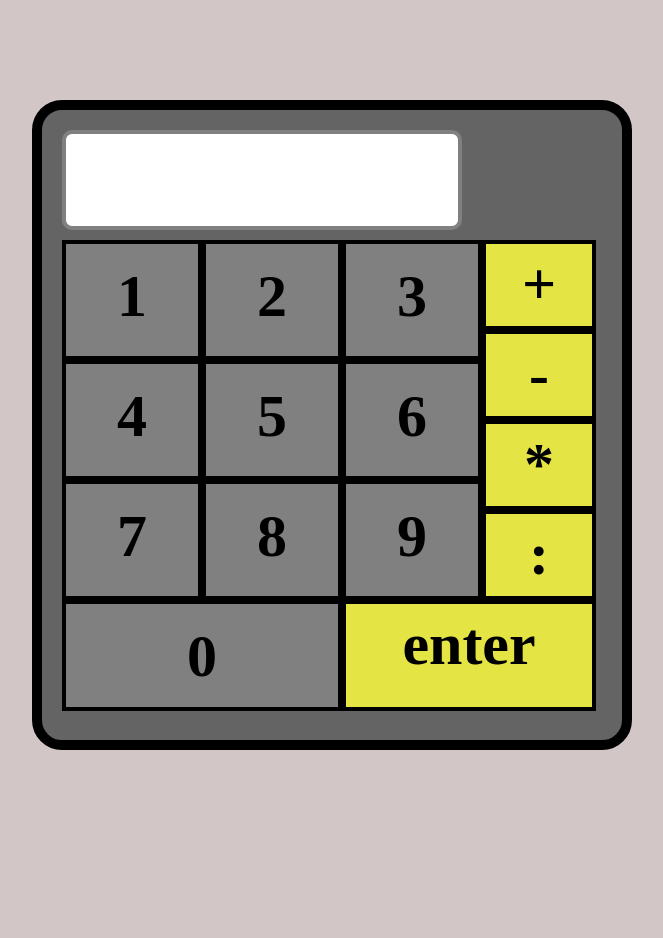
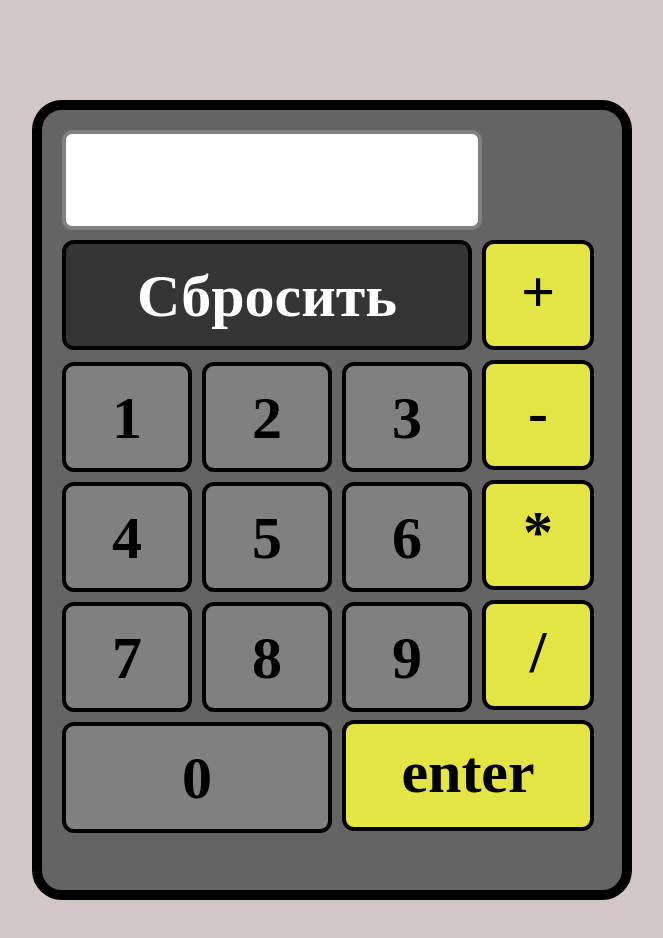
Before and after one commit to pasca1303/calculator, a plain HTML site: page index.html in a window 1280 px wide. Shown: the top 938 px of the page, without its empty margins (368-1031 px from the left). Drawn offline with Linux system fonts and the light colour scheme.

Commit message:
commit end calculator

```diff
--- a/#source/scss/style.scss
+++ b/#source/scss/style.scss
@@ -13,7 +13,7 @@
 }
 .calculator {
     width: 600px;
-    height: 650px;
+    height: 800px;
     margin: 0 auto;
     border: 10px solid black;
     border-radius: 30px;
@@ -22,13 +22,27 @@
 &__screen {}
 
 &__screen-input {
-    width: 400px;
+    width: 420px;
     height: 100px;
-    font-size: 35px;
+    font-size: 50px;
     border: 4px solid gray;
     border-radius: 10px;
     padding: 0px 0px 0px 20px ;
 }
+&__buttons-reset {
+    width: 400px;
+    height: 110px;
+    background-color: gray;
+    border: 4px solid black;
+    font-size: 60px;
+    color: white;
+    padding-top: 22px ;
+    text-align: center;
+    font-weight: 700;
+    display: block;
+    border-radius: 12px;
+}
+
 
 &__buttons {
     width: 100%;
@@ -36,33 +50,59 @@
     margin: 10px 0px 0px 0px;
     display: flex;
 
-&_0-9 {
-    width: 420px;
-    display: grid;
-    grid-template-columns: 140px 140px 140px;
-    grid-template-rows:120px 120px 120px ;
+&_body{
+    &_reset {
+        width: 410px;
+        height: 110px;
+        background-color: rgb(53, 53, 53);
+        border: 4px solid black;
+        font-size: 60px;
+        color: rgb(255, 255, 255);
+        padding-top: 22px ;
+        text-align: center;
+        font-weight: 700;
+        border-radius: 12px;
+    }
+    &_reset:hover{
+        background-color: rgb(87, 87, 87);
+    }
+
+    &_reset:active{
+        background-color: rgb(42, 42, 42);
+    }
+
+    &_0-9 {
+        margin-top: 12px;
+        width: 420px;
+        display: grid;
+        grid-template-columns: 140px 140px 120px;
+        grid-template-rows:120px 120px 120px ;
+    }
+
 }
 
-.num{
-    width: 140px;
-    height: 120px;
+.btn-num{
+    width: 130px;
+    height: 110px;
     background-color: gray;
     border: 4px solid black;
     font-size: 60px;
     padding-top: 22px ;
     text-align: center;
     font-weight: 700;
+    border-radius: 12px;
 
 }
-.num:last-child {
-    width: 280px;
+.btn-num:last-child {
+    width: 270px;
     height: 111px;
 }
-.num:hover{
+
+.btn-num:hover{
 
     background-color: rgb(157, 157, 157);
 }
-.num:active{
+.btn-num:active{
     background-color: rgb(106, 106, 106);
 }
 &_1 {
@@ -86,7 +126,12 @@
 &_9 {}
 
 
-&__buttons-signs {
+&_signs {
+    width: 120px;
+    display: grid;
+    grid-template-columns: 120px ;
+    grid-template-rows: 120px 120px 120px 120px 120px ;
+
 }
 
 
@@ -94,14 +139,15 @@
 
 .sign {
 
-    width: 114px;
-    height: 90px;
+    width: 112px;
+    height: 110px;
     background-color: rgb(228, 228, 68);
     border: 4px solid black;
     font-size: 60px;
-    padding-top: 10px ;
+    padding-top: 18px ;
     text-align: center;
     font-weight: 700;
+    border-radius: 12px;
 }
 .sign:hover{
     background-color: rgb(255, 255, 138);
@@ -110,11 +156,10 @@
     background-color: rgb(178, 178, 55);
 }
 .sign:last-child {
-    width: 254px;
+    width: 252px;
     height: 111px;
     position: relative;
     left: -140px;
-
 }
 .sign-plus {
 }
@@ -126,4 +171,11 @@
 }
 .sign-enter {
 }
+
+
+
+
 }
+// .calculator__buttons_body_reset:hover {
+//     background-color: rgb(88, 88, 88);
+// }
--- a/index.html
+++ b/index.html
@@ -13,23 +13,29 @@
                 <input type="text" class="calculator__screen-input calculator__result-field">
             </div>
             <div class="calculator__buttons">
-                <div class="calculator__buttons_0-9">
-                    <div class="calculator__buttons_1 num">1</div>
-                    <div class="calculator__buttons_2 num">2</div>
-                    <div class="calculator__buttons_3 num">3</div>
-                    <div class="calculator__buttons_4 num">4</div>
-                    <div class="calculator__buttons_5 num">5</div>
-                    <div class="calculator__buttons_6 num">6</div>
-                    <div class="calculator__buttons_7 num">7</div>
-                    <div class="calculator__buttons_8 num">8</div>
-                    <div class="calculator__buttons_9 num">9</div>
-                    <div class="calculator__buttton_0 num">0</div>
+                <div class="calculator__buttons_body">
+                    <div class="calculator__buttons_body_reset btn-reset">
+                        Сбросить
+                    </div>
+                    <div class="calculator__buttons_body_0-9">
+                        <div class="calculator__buttons_1 btn-num">1</div>
+                        <div class="calculator__buttons_2 btn-num">2</div>
+                        <div class="calculator__buttons_3 btn-num">3</div>
+                        <div class="calculator__buttons_4 btn-num">4</div>
+                        <div class="calculator__buttons_5 btn-num">5</div>
+                        <div class="calculator__buttons_6 btn-num">6</div>
+                        <div class="calculator__buttons_7 btn-num">7</div>
+                        <div class="calculator__buttons_8 btn-num">8</div>
+                        <div class="calculator__buttons_9 btn-num">9</div>
+                        <div class="calculator__buttton_0 btn-num">0</div>
+                    </div>
+
                 </div>
-                <div class="calculator__buttons-signs">
-                    <div class="sign-plus sign">+</div>
-                    <div class="sign-minus sign">-</div>
-                    <div class="sign-multiply sign">*</div>
-                    <div class="sign-divide sign">:</div>
+                <div class="calculator__buttons_signs">
+                    <div class="sign-plus sign btn-num">+</div>
+                    <div class="sign-minus sign btn-num">-</div>
+                    <div class="sign-multiply sign btn-num">*</div>
+                    <div class="sign-divide sign btn-num">/</div>
                     <div class="sign-enter sign ">enter</div>
                 </div>
             </div>
--- a/js/script.js
+++ b/js/script.js
@@ -4,27 +4,26 @@ document.addEventListener('DOMContentLoaded', function(){
     form.addEventListener('submit', function(e){
         e.preventDefault()
     })
-    var res_field = document.querySelector(".calculator_result-field")
+    var res_field = document.querySelector(".calculator__result-field")
 
-    var btn_num = document.querySelector(".num")
-    //let btn_reset = document.querySelectorAll(".js--btn--reset")
+    var btn_num = document.querySelectorAll(".btn-num")
+    let btn_reset = document.querySelector(".btn-reset")
     var btn_calc = document.querySelector(".sign-enter")
     for(i=0; i < btn_num.length; i++){
         btn_num[i].addEventListener("click", function(e){
             e.preventDefault()
             res_field.value += this.innerHTML;
-
         })
     }
-    // btn_reset.addEventListener("click", function(e){
-    //     e.preventDefault()
-    //     res_field.value += '';
+    btn_reset.addEventListener('click', function(e){
+        e.preventDefault()
+        res_field.value = '';
 
-    // })
+    })
     btn_calc.addEventListener('click', function(e){
         e.preventDefault()
-        res_field.value += eval(res_field.value);
+        res_field.value += (` = ${eval(res_field.value)}`);
 
-    });
+    })
 
-})
+});
```
Also changed, not shown: css/style.css.
